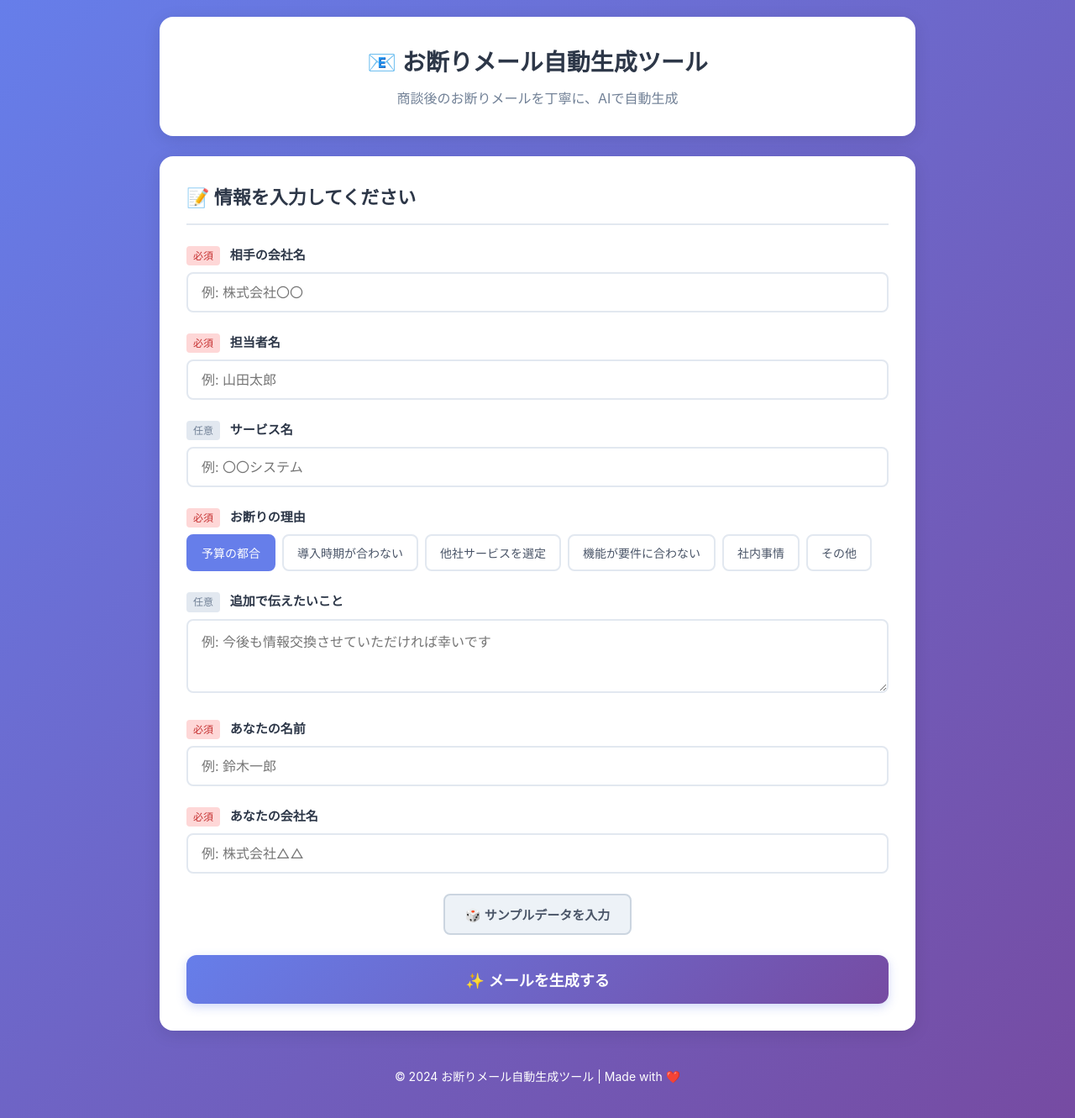
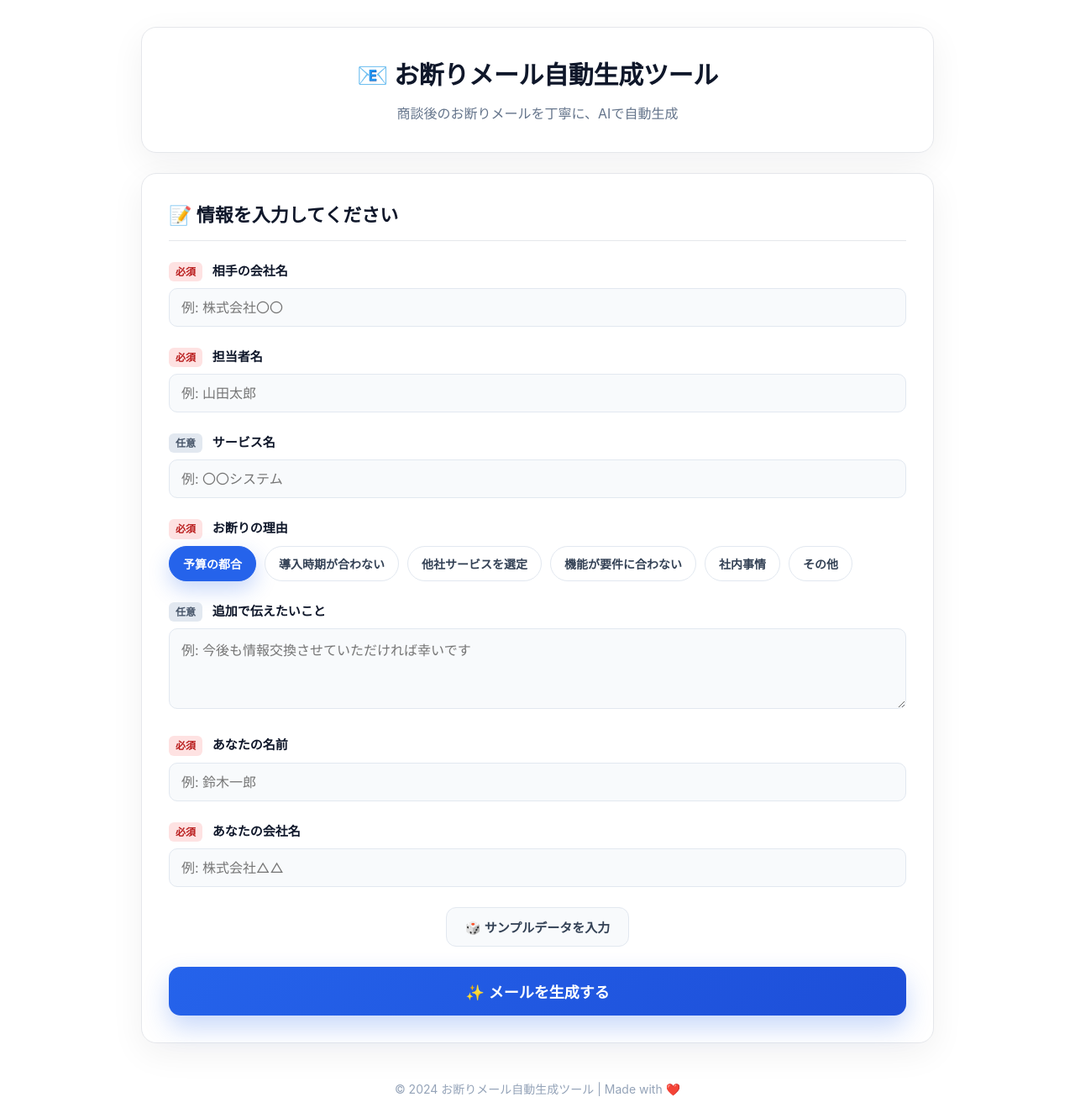
Before and after one commit to k-mitsumori-cmd/decline-email-generator, a website: page public/index.html in a window 1280 px wide. Shown: the top 1331 px of the page at 84% size. Drawn offline with Linux system fonts and the light colour scheme.

Commit message:
style: 背景を白基調にしモダンなUIへ刷新

```diff
--- a/public/styles.css
+++ b/public/styles.css
@@ -9,26 +9,29 @@
 
 body {
     font-family: -apple-system, BlinkMacSystemFont, 'Segoe UI', 'Hiragino Sans', 'Hiragino Kaku Gothic ProN', Meiryo, sans-serif;
-    background: linear-gradient(135deg, #667eea 0%, #764ba2 100%);
+    background: #ffffff;
     min-height: 100vh;
-    padding: 20px;
+    padding: 24px;
     line-height: 1.6;
+    color: #0f172a;
 }
 
 .container {
-    max-width: 900px;
+    max-width: 960px;
     margin: 0 auto;
+    padding: 8px;
 }
 
 /* ========================================
    ヘッダー
    ======================================== */
 .header {
-    background: white;
-    border-radius: 16px;
+    background: #ffffff;
+    border-radius: 18px;
     padding: 32px;
     margin-bottom: 24px;
-    box-shadow: 0 4px 20px rgba(0, 0, 0, 0.1);
+    border: 1px solid #e5e7eb;
+    box-shadow: 0 12px 40px rgba(15, 23, 42, 0.06);
 }
 
 .header-content {
@@ -36,34 +39,36 @@ body {
 }
 
 .header-text h1 {
-    font-size: 28px;
-    color: #2d3748;
-    margin-bottom: 8px;
+    font-size: 30px;
+    letter-spacing: -0.01em;
+    color: #0f172a;
+    margin-bottom: 10px;
 }
 
 .header-text p {
     font-size: 16px;
-    color: #718096;
+    color: #64748b;
 }
 
 /* ========================================
    メインコンテンツ
    ======================================== */
 .main-content {
-    background: white;
-    border-radius: 16px;
+    background: #ffffff;
+    border-radius: 18px;
     padding: 32px;
-    box-shadow: 0 4px 20px rgba(0, 0, 0, 0.1);
+    border: 1px solid #e5e7eb;
+    box-shadow: 0 12px 40px rgba(15, 23, 42, 0.06);
     margin-bottom: 24px;
 }
 
 .form-section h2,
 .preview-section h2 {
     font-size: 22px;
-    color: #2d3748;
+    color: #0f172a;
     margin-bottom: 24px;
     padding-bottom: 12px;
-    border-bottom: 2px solid #e2e8f0;
+    border-bottom: 1px solid #e5e7eb;
 }
 
 /* ========================================
@@ -77,7 +82,7 @@ body {
     display: block;
     font-size: 15px;
     font-weight: 600;
-    color: #2d3748;
+    color: #0f172a;
     margin-bottom: 8px;
 }
 
@@ -86,42 +91,44 @@ body {
     display: inline-block;
     font-size: 12px;
     padding: 2px 8px;
-    border-radius: 4px;
+    border-radius: 6px;
     margin-right: 8px;
-    font-weight: 500;
+    font-weight: 600;
 }
 
 .required {
-    background: #fed7d7;
-    color: #c53030;
+    background: #fee2e2;
+    color: #b91c1c;
 }
 
 .optional {
     background: #e2e8f0;
-    color: #718096;
+    color: #475569;
 }
 
 .form-group input[type="text"],
 .form-group textarea {
     width: 100%;
-    padding: 12px 16px;
+    padding: 12px 14px;
     font-size: 16px;
-    border: 2px solid #e2e8f0;
-    border-radius: 8px;
-    transition: all 0.3s ease;
+    border: 1.5px solid #e2e8f0;
+    border-radius: 10px;
+    transition: all 0.25s ease;
     font-family: inherit;
+    background: #f8fafc;
 }
 
 .form-group input[type="text"]:focus,
 .form-group textarea:focus {
     outline: none;
-    border-color: #667eea;
-    box-shadow: 0 0 0 3px rgba(102, 126, 234, 0.1);
+    border-color: #2563eb;
+    box-shadow: 0 8px 24px rgba(37, 99, 235, 0.12);
+    background: #ffffff;
 }
 
 .form-group textarea {
     resize: vertical;
-    min-height: 80px;
+    min-height: 96px;
 }
 
 /* ========================================
@@ -130,31 +137,33 @@ body {
 .reason-tabs {
     display: flex;
     flex-wrap: wrap;
-    gap: 8px;
+    gap: 10px;
     margin-bottom: 12px;
 }
 
 .reason-tab {
     padding: 10px 16px;
     font-size: 14px;
-    border: 2px solid #e2e8f0;
-    background: white;
-    color: #4a5568;
-    border-radius: 8px;
+    border: 1.5px solid #e2e8f0;
+    background: #ffffff;
+    color: #334155;
+    border-radius: 999px;
     cursor: pointer;
-    transition: all 0.3s ease;
-    font-weight: 500;
+    transition: all 0.2s ease;
+    font-weight: 600;
 }
 
 .reason-tab:hover {
-    border-color: #667eea;
-    background: #f7fafc;
+    border-color: #2563eb;
+    color: #1d4ed8;
+    background: #eff6ff;
 }
 
 .reason-tab.active {
-    background: #667eea;
+    background: #2563eb;
     color: white;
-    border-color: #667eea;
+    border-color: #2563eb;
+    box-shadow: 0 10px 24px rgba(37, 99, 235, 0.25);
 }
 
 /* ========================================
@@ -166,20 +175,20 @@ body {
 }
 
 .sample-btn {
-    padding: 12px 24px;
+    padding: 12px 22px;
     font-size: 15px;
-    background: #edf2f7;
-    color: #4a5568;
-    border: 2px solid #cbd5e0;
-    border-radius: 8px;
+    background: #f8fafc;
+    color: #334155;
+    border: 1.5px solid #e2e8f0;
+    border-radius: 12px;
     cursor: pointer;
-    transition: all 0.3s ease;
+    transition: all 0.2s ease;
     font-weight: 600;
 }
 
 .sample-btn:hover {
-    background: #e2e8f0;
-    border-color: #a0aec0;
+    background: #eff6ff;
+    border-color: #cbd5e1;
 }
 
 .generate-btn {
@@ -187,22 +196,22 @@ body {
     padding: 16px;
     font-size: 18px;
     font-weight: 700;
-    background: linear-gradient(135deg, #667eea 0%, #764ba2 100%);
+    background: linear-gradient(135deg, #2563eb 0%, #1d4ed8 100%);
     color: white;
     border: none;
-    border-radius: 12px;
+    border-radius: 14px;
     cursor: pointer;
-    transition: all 0.3s ease;
-    box-shadow: 0 4px 12px rgba(102, 126, 234, 0.3);
+    transition: transform 0.2s ease, box-shadow 0.2s ease, opacity 0.2s ease;
+    box-shadow: 0 14px 30px rgba(37, 99, 235, 0.25);
 }
 
 .generate-btn:hover:not(:disabled) {
-    transform: translateY(-2px);
-    box-shadow: 0 6px 16px rgba(102, 126, 234, 0.4);
+    transform: translateY(-1px);
+    box-shadow: 0 18px 36px rgba(37, 99, 235, 0.28);
 }
 
 .generate-btn:disabled {
-    opacity: 0.6;
+    opacity: 0.55;
     cursor: not-allowed;
 }
 
@@ -239,7 +248,7 @@ body {
 
 .progress-circle-fill {
     fill: none;
-    stroke: #667eea;
+    stroke: #2563eb;
     stroke-width: 8;
     stroke-linecap: round;
     stroke-dasharray: 339.292;
@@ -254,12 +263,12 @@ body {
     transform: translate(-50%, -50%);
     font-size: 24px;
     font-weight: 700;
-    color: #667eea;
+    color: #1d4ed8;
 }
 
 .progress-message {
     font-size: 16px;
-    color: #4a5568;
+    color: #475569;
     font-weight: 500;
 }
 
@@ -273,8 +282,8 @@ body {
 }
 
 .preview-container {
-    background: #f7fafc;
-    border: 2px solid #e2e8f0;
+    background: #f8fafc;
+    border: 1.5px solid #e2e8f0;
     border-radius: 12px;
     padding: 24px;
     margin-bottom: 24px;
@@ -343,7 +352,7 @@ body {
 .footer {
     text-align: center;
     padding: 20px;
-    color: white;
+    color: #94a3b8;
     font-size: 14px;
 }
 
```
